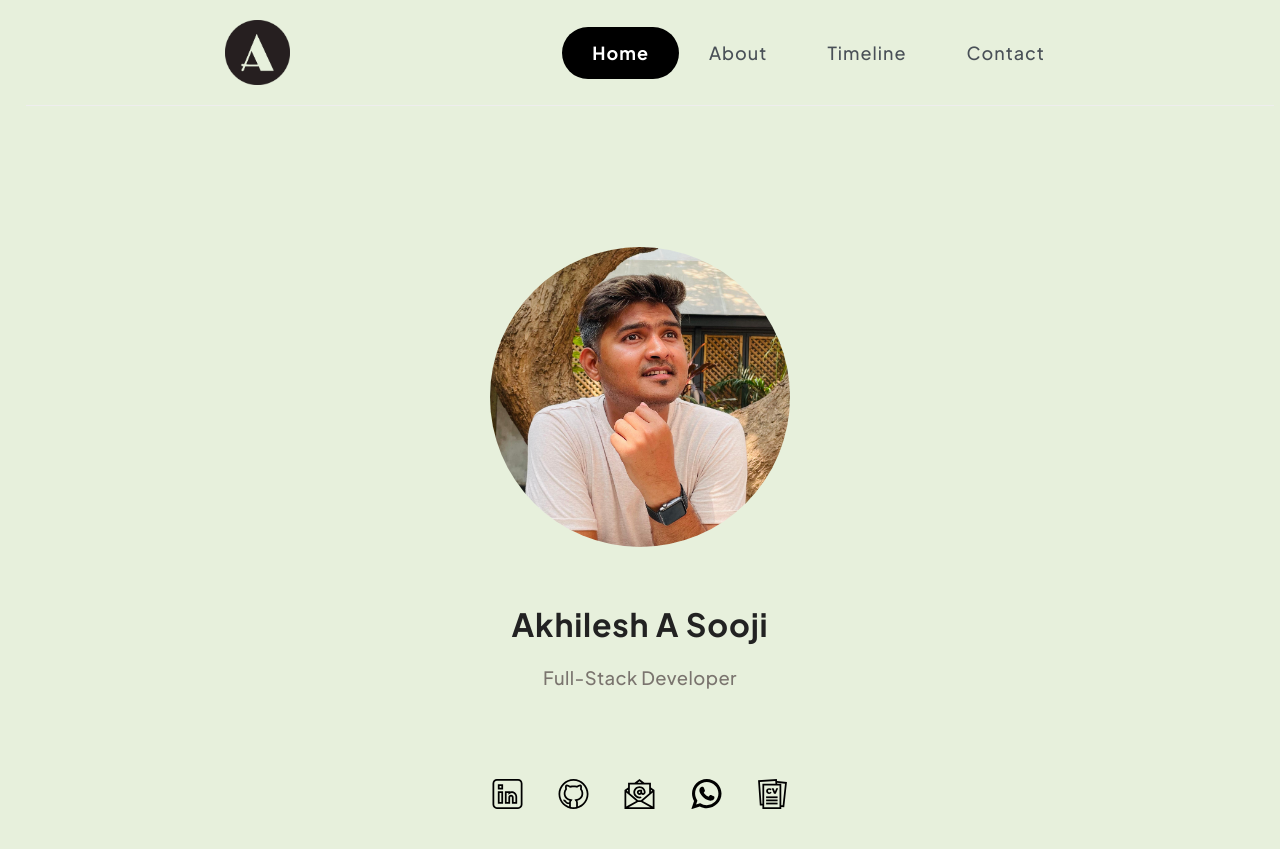
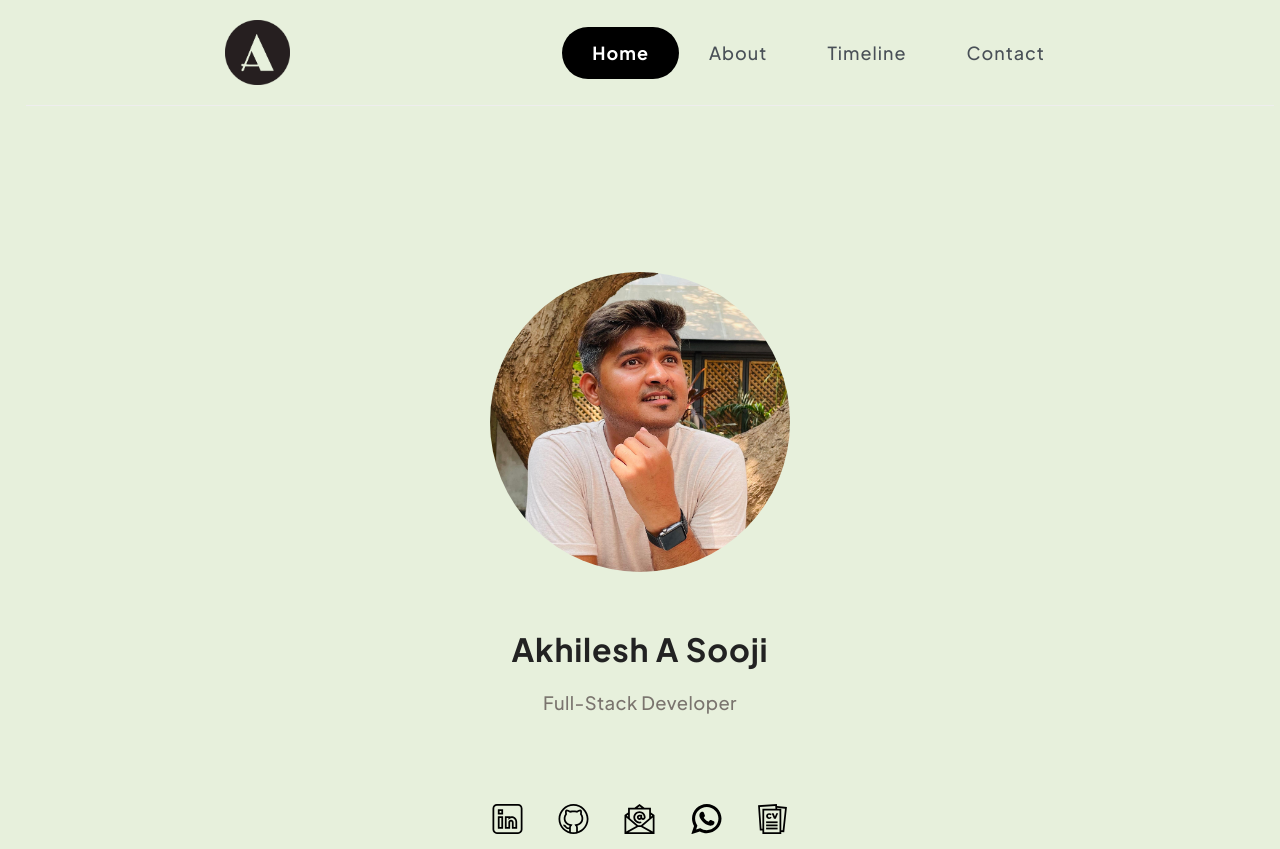
Before and after one commit to akhileshsooji028/akhileshsooji.github.io, a React (Create React App) app: page / in a window 1280 px wide. Before the commit the page ends 824 px from the top, so only its background shows below. Built offline with nearby package versions, Linux system fonts and the light colour scheme.

Commit message:
alignment css fix

```diff
--- a/src/styles/index.scss
+++ b/src/styles/index.scss
@@ -164,7 +164,7 @@ h4 {
             top: 0;
             right: 0;
             width: 40%;
-            height: 45%;
+            height: 50%;
             border-radius: 10px;
             border: 1px solid black;
             background-color: rgb(158 158 158 / 96%);
@@ -341,7 +341,11 @@ h4 {
     width: 96%;
     margin: 0 auto;
     max-width: 1110px;
-    margin-top: 125px;
+    margin-top: 150px;
+
+    @media (max-width: 768px) {
+        margin-top: 50px;
+    }
 }
 
 .home-container__inner {
```
